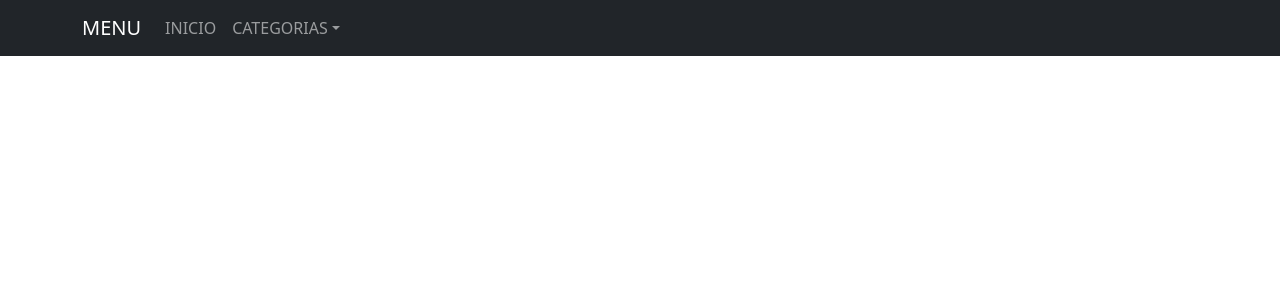
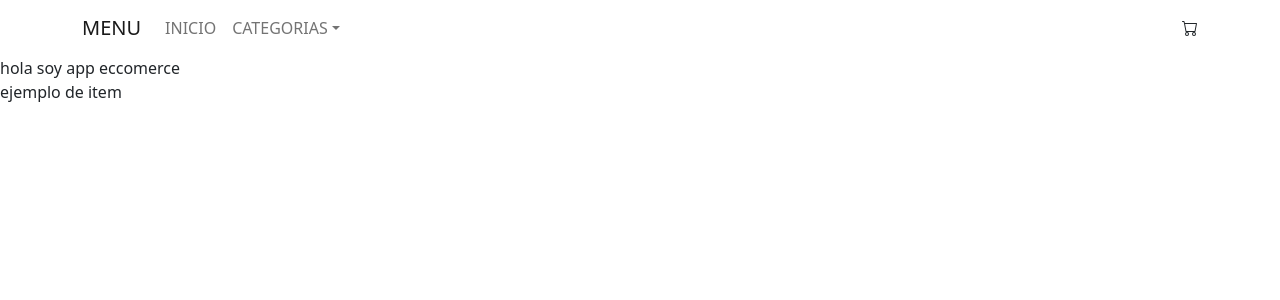
Before and after one commit to gonzalolionelprieto/eccomerce-prietogonzalo, a React (Create React App) app: page / in a window 1280 px wide. Shown: the top 300 px of the page. Built offline with nearby package versions, Linux system fonts and the light colour scheme.

Commit message:
clase 5
desafio clase 5

```diff
--- a/src/App.js
+++ b/src/App.js
@@ -1,15 +1,21 @@
 
 import './styles/style.css'
-import './components/NavBar.js'
-import NavBar from './components/NavBar.js'
+import ItemListContainer from './components/ItemListContainer/ItemListContainer.js';
+import NavBar from './components/NavBar/NavBar.js'
+
+
 
 function App() {
   return (
     <div className="App">
       <header className="App-header">
 
-       <NavBar />
 
+
+       <NavBar/>
+       hola soy app eccomerce
+
+       <ItemListContainer greeting="ejemplo de item" />
 
       </header>
     </div>
--- /dev/null
+++ b/src/components/CartWidget.js
@@ -0,0 +1,13 @@
+import React from "react";
+
+function Cartwidget (){
+    return (
+
+        <svg xmlns="http://www.w3.org/2000/svg" width="16" height="16" fill="currentColor" class="bi bi-cart" viewBox="0 0 16 16" >
+        <path d="M0 1.5A.5.5 0 0 1 .5 1H2a.5.5 0 0 1 .485.379L2.89 3H14.5a.5.5 0 0 1 .491.592l-1.5 8A.5.5 0 0 1 13 12H4a.5.5 0 0 1-.491-.408L2.01 3.607 1.61 2H.5a.5.5 0 0 1-.5-.5zM3.102 4l1.313 7h8.17l1.313-7H3.102zM5 12a2 2 0 1 0 0 4 2 2 0 0 0 0-4zm7 0a2 2 0 1 0 0 4 2 2 0 0 0 0-4zm-7 1a1 1 0 1 1 0 2 1 1 0 0 1 0-2zm7 0a1 1 0 1 1 0 2 1 1 0 0 1 0-2z"/>
+        </svg>
+
+    )
+}
+
+export default Cartwidget
--- /dev/null
+++ b/src/components/ItemListContainer/ItemListContainer.js
@@ -0,0 +1,14 @@
+import React from "react"
+
+function ItemListContainer({greeting}){
+    return(
+
+        <div>
+            { greeting }
+        </div>
+
+    )
+
+}
+
+export default  ItemListContainer
--- a/src/components/NavBar.js
+++ b/src/components/NavBar/NavBar.js
@@ -1,8 +1,9 @@
 import { Navbar,Container,NavDropdown,Nav } from "react-bootstrap";
+import Cartwidget from "../CartWidget";
 const NavBar = ()=>{
     return (
        <div>
-           <Navbar variant="dark" bg="dark" expand="lg">
+           <Navbar variant="light" bg="" expand="lg">
   <Container>
     <Navbar.Brand href="#home">MENU</Navbar.Brand>
     <Navbar.Toggle aria-controls="basic-navbar-nav" />
@@ -18,6 +19,7 @@
         </NavDropdown>
       </Nav>
     </Navbar.Collapse>
+    <Cartwidget/>
   </Container>
 </Navbar>
 
```
